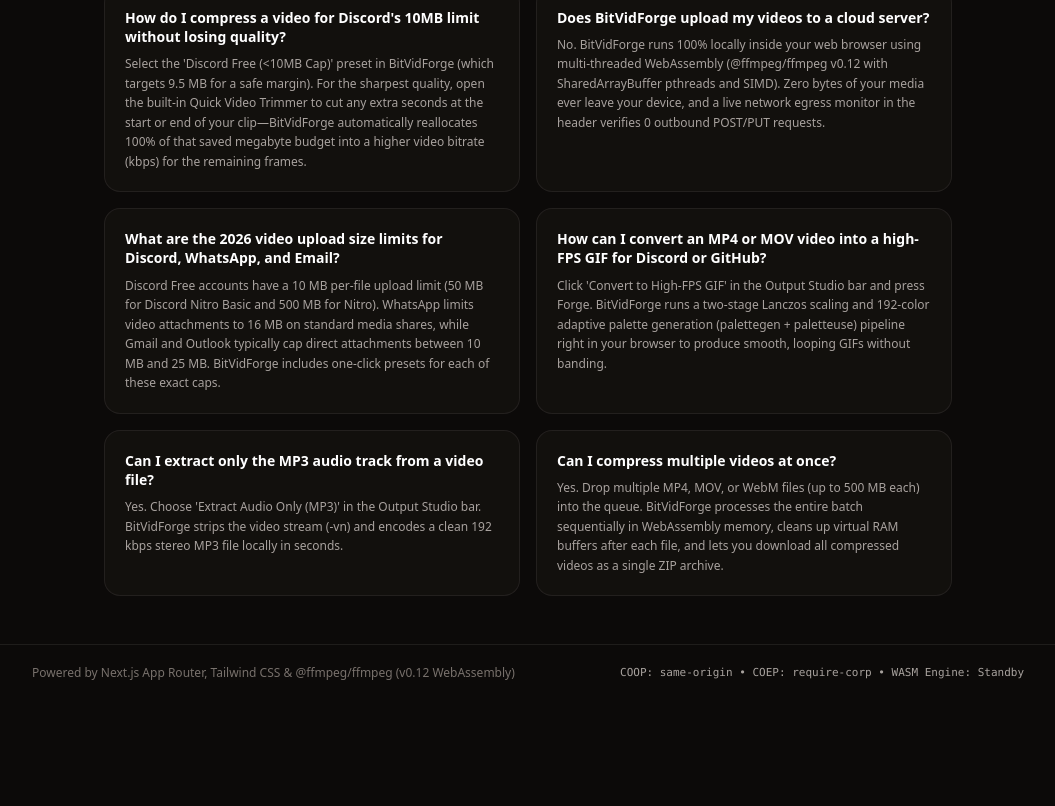
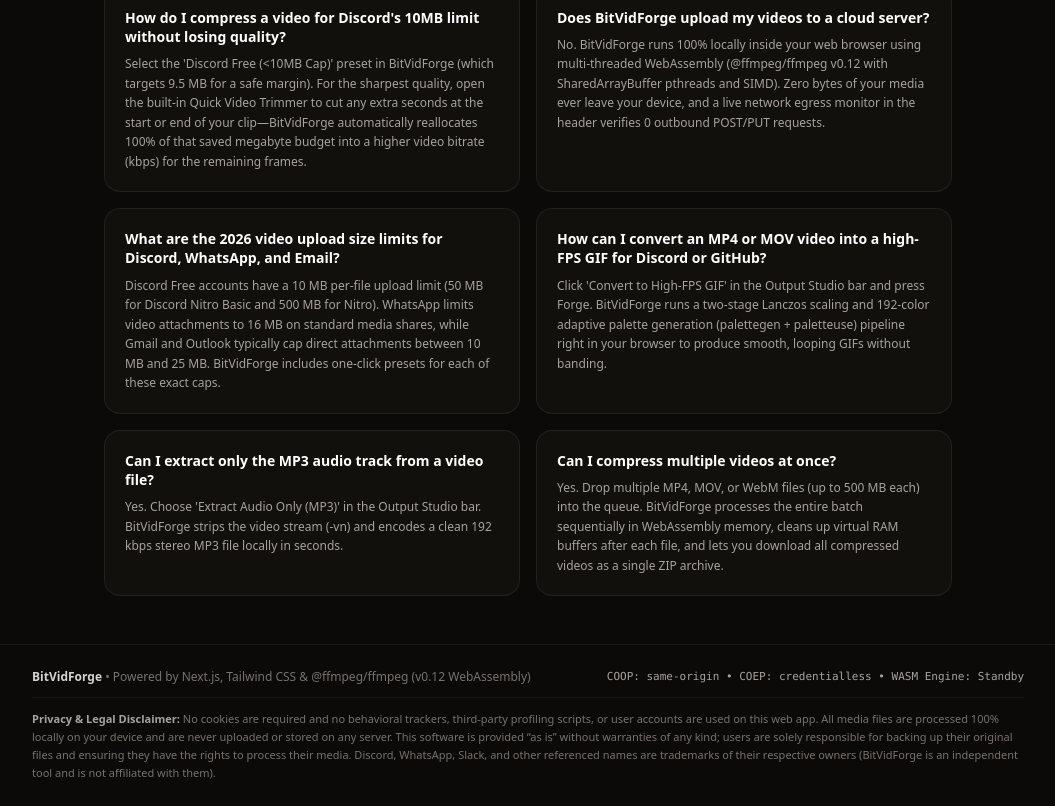
Before and after one commit to zacha112233/bitvidforge, a Next.js app: page / in a window 1280 px wide. Shown: the part 2767-3573 px from the top of the page, without its empty margins (112-1167 px from the left). Before the commit the page ends 3468 px from the top, so only its background shows below. Built offline with nearby package versions, Linux system fonts and the light colour scheme; no server answers.

Commit message:
Add concise no-cookie, no-tracker privacy and standard legal disclaimer to footer

```diff
--- a/src/app/page.tsx
+++ b/src/app/page.tsx
@@ -522,14 +522,16 @@
           onCancel={handleCancelTranscoding}
         />
 
-        {/* Footer */}
-        <footer className="relative z-10 border-t border-stone-800/70 py-5 text-center text-xs text-stone-500">
-          <div className="max-w-5xl mx-auto px-4 flex flex-col sm:flex-row items-center justify-between gap-2">
+        {/* Footer & Concise Privacy / Legal Disclaimer */}
+        <footer className="relative z-10 border-t border-stone-800/70 py-6 text-xs text-stone-500">
+          <div className="max-w-5xl mx-auto px-4 space-y-3">
+            <div className="flex flex-col sm:flex-row items-center justify-between gap-2 text-center sm:text-left">
               <span>
-              Powered by Next.js App Router, Tailwind CSS &amp; @ffmpeg/ffmpeg (v0.12 WebAssembly)
+                <strong className="text-stone-300">BitVidForge</strong> • Powered by Next.js,
+                Tailwind CSS &amp; @ffmpeg/ffmpeg (v0.12 WebAssembly)
               </span>
               <span className="font-mono text-[11px] text-stone-400">
-              COOP: same-origin • COEP: require-corp • WASM Engine:{' '}
+                COOP: same-origin • COEP: credentialless • WASM Engine:{' '}
                 {isLoaded
                   ? isMultiThreaded
                     ? 'Loaded (MT Pthreads)'
@@ -537,6 +539,19 @@
                   : 'Standby'}
               </span>
             </div>
+
+            <p className="text-[11px] text-stone-500 leading-relaxed text-center sm:text-left border-t border-stone-800/50 pt-3">
+              <strong className="text-stone-400">Privacy &amp; Legal Disclaimer:</strong> No
+              cookies are required and no behavioral trackers, third-party profiling scripts, or
+              user accounts are used on this web app. All media files are processed 100% locally on
+              your device and are never uploaded or stored on any server. This software is provided
+              &ldquo;as is&rdquo; without warranties of any kind; users are solely responsible for
+              backing up their original files and ensuring they have the rights to process their
+              media. Discord, WhatsApp, Slack, and other referenced names are trademarks of their
+              respective owners (BitVidForge is an independent tool and is not affiliated with
+              them).
+            </p>
+          </div>
         </footer>
       </div>
     </WasmErrorBoundary>
```
Lines whose indentation alone changed are shown as unchanged.
